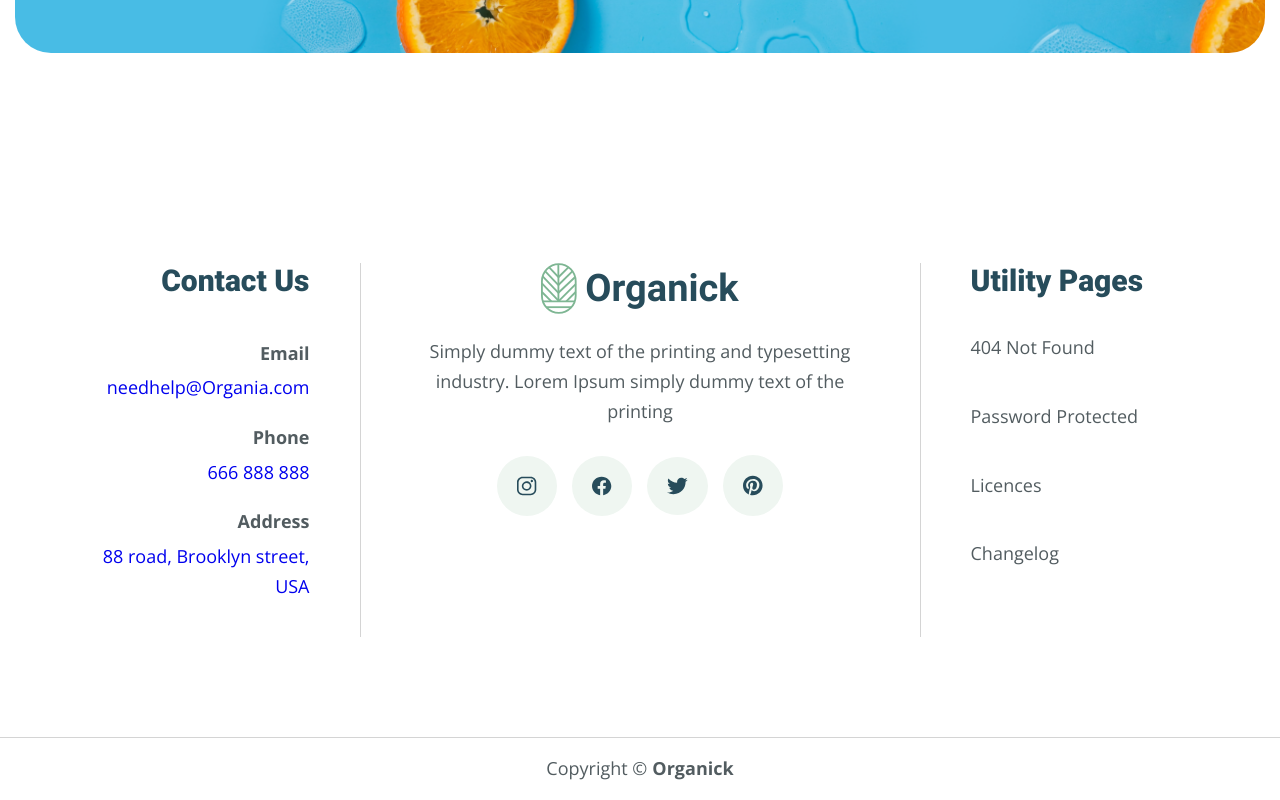
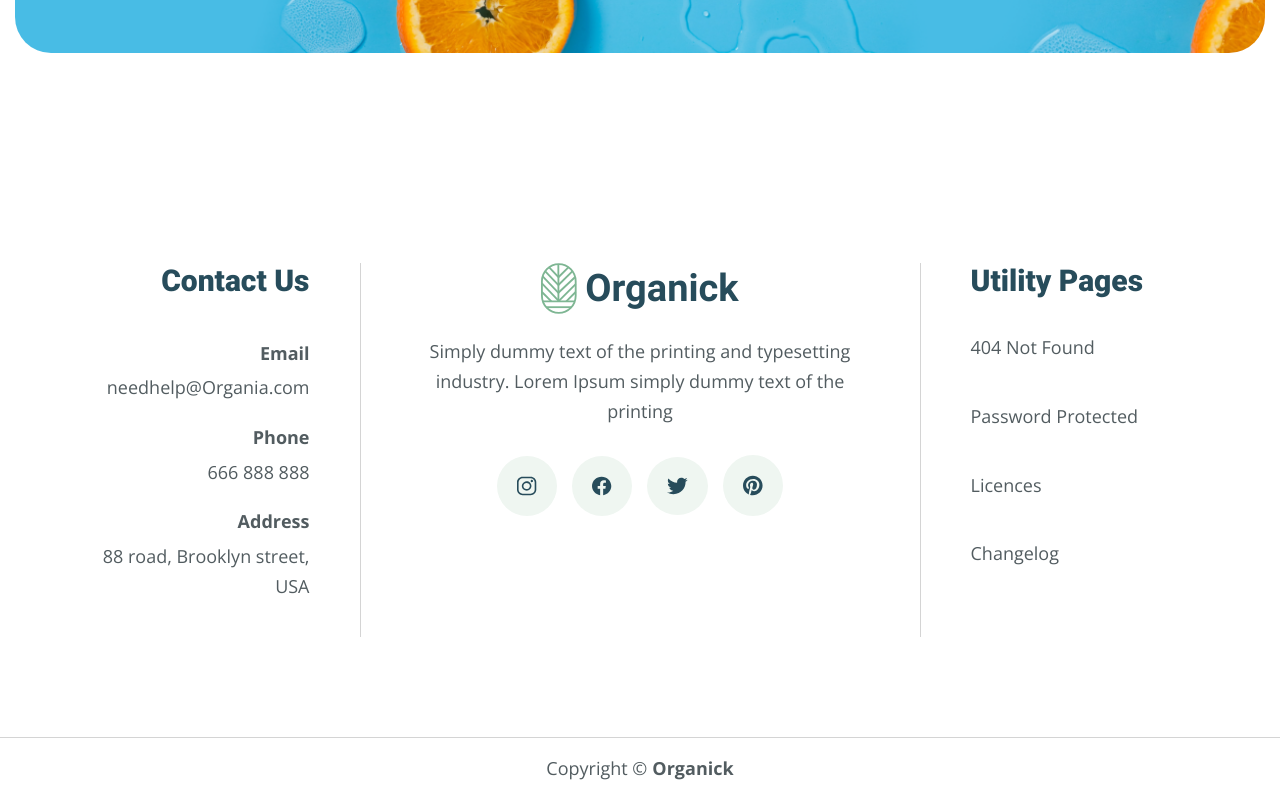
Before and after one commit to Anikonov-A/hillel_diploma_project, a React (Create React App) app: page /services/single in a window 1280 px wide. Shown: the part 2919-3719 px from the top of the page. Built offline with nearby package versions, Linux system fonts and the light colour scheme.

Commit message:
Made small fixes.

```diff
--- a/src/components/Footer/Copyright/Copyright.jsx
+++ b/src/components/Footer/Copyright/Copyright.jsx
@@ -7,7 +7,7 @@ function Copyright () {
         <div className="copyright">
             <Paragraph>Copyright ©</Paragraph>
             <div className="copyright__title">
-                <NavLink to={paths.MAIN}>Organick</NavLink>
+                <NavLink to={paths.MAIN} onClick={()=>window.scrollTo(0,0)}>Organick</NavLink>
             </div>
         </div>
     )
--- a/src/components/Footer/Footer.scss
+++ b/src/components/Footer/Footer.scss
@@ -6,4 +6,7 @@
     padding-bottom: 100px;
     display: flex;
   }
+  a, a:visited{
+    color: var(--paragraph-color);
+  }
 }
--- a/src/components/Footer/UtilityPages/UtilityPages.jsx
+++ b/src/components/Footer/UtilityPages/UtilityPages.jsx
@@ -19,7 +19,7 @@ function UtilityPages () {
                     return (
                         <Fragment key={page.name}>
                             <li>
-                                <NavLink to={page.path} onClick={()=>window.scrollTo(0,0)}>{page.name}</NavLink>
+                                <NavLink to="#" onClick={()=>window.scrollTo(0,0)}>{page.name}</NavLink>
                             </li>
                         </Fragment>
                     )
```
